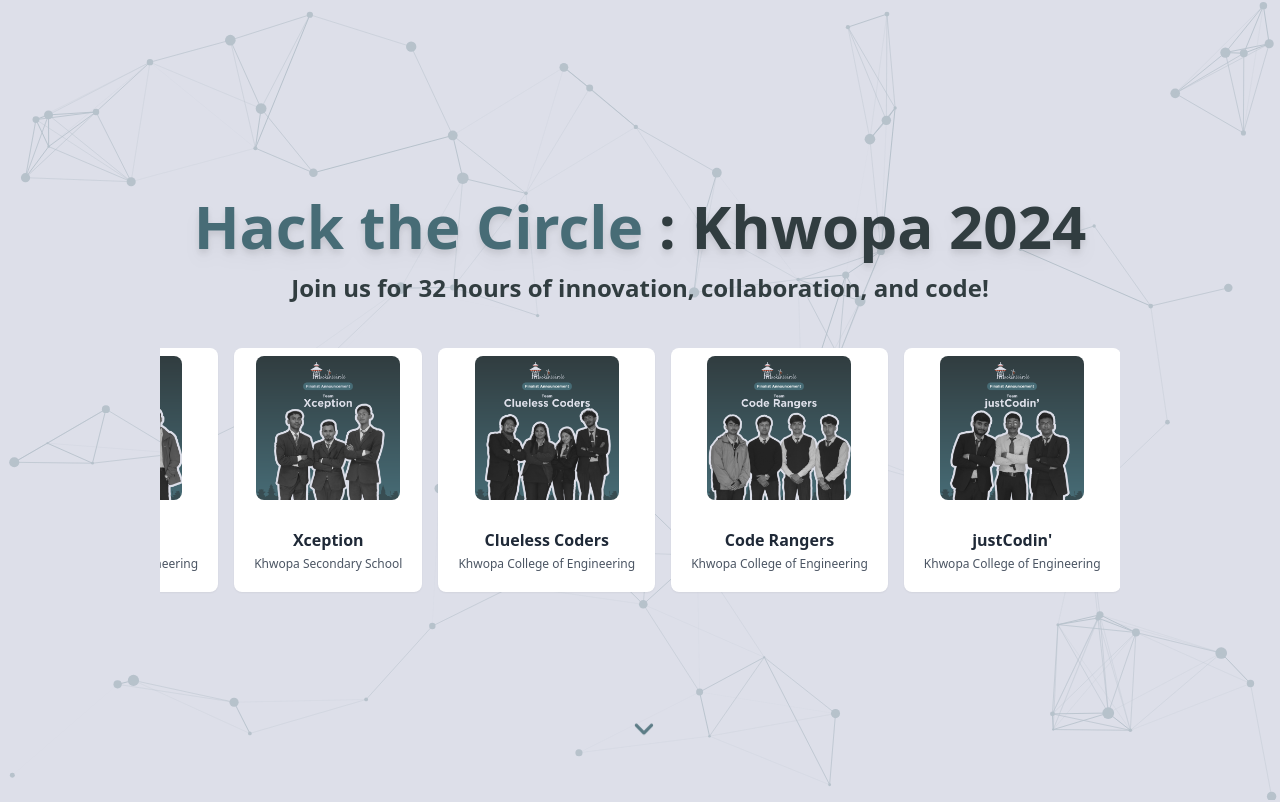
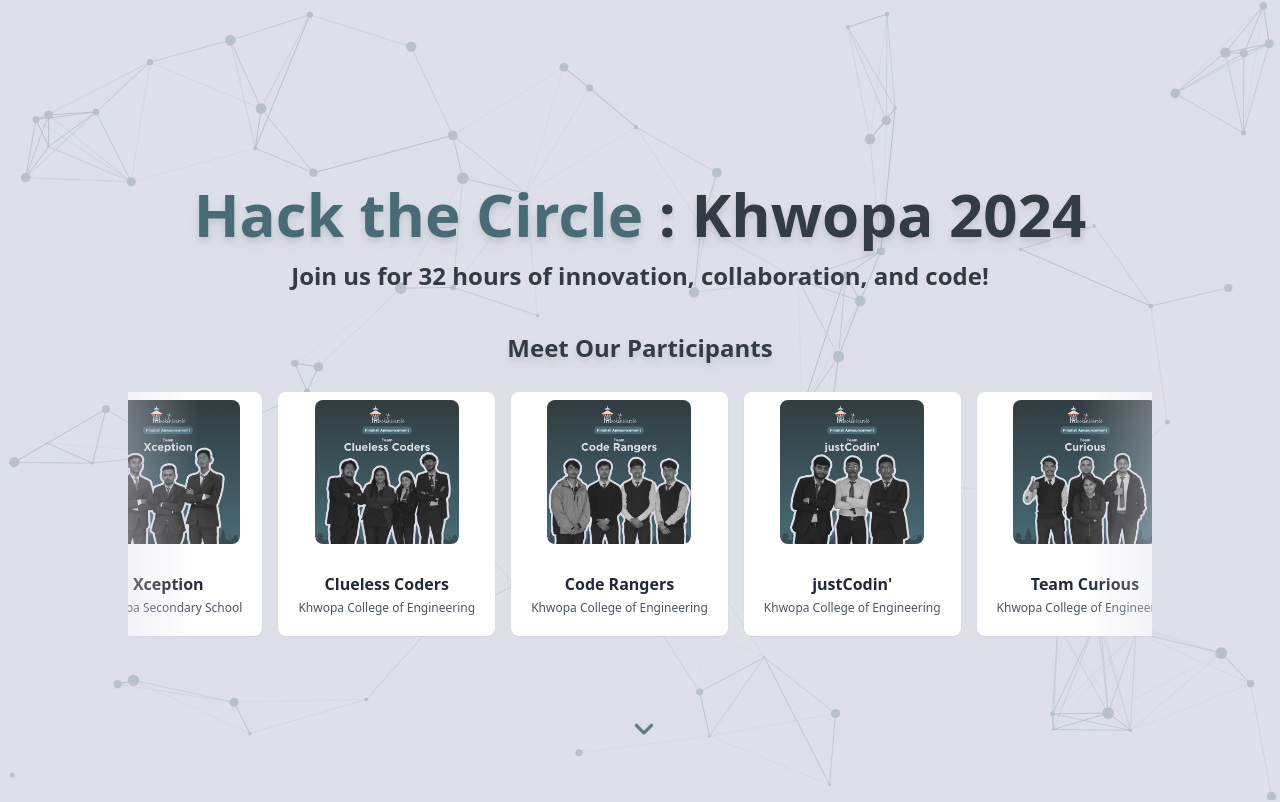
Before and after one commit to sushilashrestha/hackthewebsite, a React (Vite) app: page / in a window 1280 px wide. Shown: the top 802 px of the page. Built offline with nearby package versions, Linux system fonts and the light colour scheme.

Commit message:
Enhance HeroSection layout and styling with improved spacing and added participant header

```diff
--- a/src/components/sections/HeroSection.tsx
+++ b/src/components/sections/HeroSection.tsx
@@ -70,7 +70,7 @@
 
   return (
     <section className="relative flex flex-col items-center justify-center min-h-screen text-center overflow-hidden">
-      <div className="relative z-10 px-4 py-16 sm:px-6 lg:px-8 w-full max-w-7xl mx-auto">
+      <div className="relative z-10 px-4 py-8 sm:px-6 lg:px-8 w-full max-w-7xl mx-auto">
         <motion.h2
           className="text-4xl sm:text-6xl text-primary font-extrabold mb-4 drop-shadow-lg"
           initial={{ y: -50, opacity: 0 }}
@@ -80,19 +80,25 @@
           <span className="text-secondary"> {firstPart}</span> :{secondPart}
         </motion.h2>
         <motion.p
-          className="text-xl sm:text-2xl mb-8 text-primary font-bold"
+          className="text-xl sm:text-2xl mb-2 text-primary font-bold"
           initial={{ y: 50, opacity: 0 }}
           animate={{ y: 0, opacity: 1 }}
           transition={{ duration: 0.8, delay: 0.4 }}
         >
           {caption}
         </motion.p>
-        <Marquee gradient={false} speed={100} className="w-full"> {/* Ensure Marquee stretches full width */}
-          {teams.map((team) => (
-            <TeamCard key={team.id} team={team} />
-          ))}
-        </Marquee>
       </div>
+      <h3 className="text-xl sm:text-2xl text-primary font-extrabold mb-4 drop-shadow-lg">Meet Our Participants</h3>
+      <Marquee
+        gradient={true}
+        gradientColor={'#dddfe9'}
+        speed={100}
+        className="w-screen"
+      >
+        {teams.map((team) => (
+          <TeamCard key={team.id} team={team} />
+        ))}
+      </Marquee>
       <div className="absolute bottom-12 left-1/2 transform -translate-x-1/2 z-20 flex flex-col justify-center items-center">
         <ScrollDownButton />
       </div>
```
